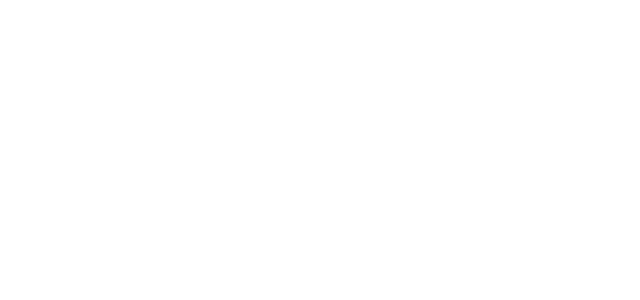
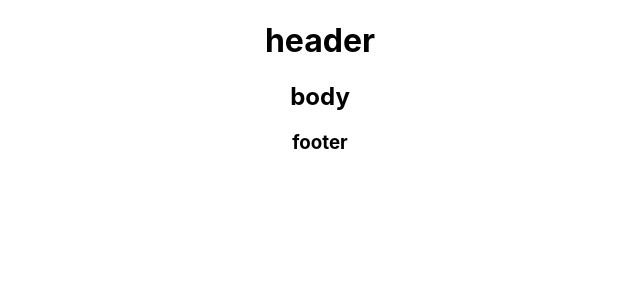
Before and after one commit to Einere/todo-ts-react, a React (Create React App) app: page / in a window 1280 px wide. Shown: the top 300 px of the page, without its empty margins (320-960 px from the left). Built offline with nearby package versions, Linux system fonts and the light colour scheme.

Commit message:
Add Basic page and section component
메인화면을 보여줄 기본적인 컴포넌트들을 생성함.

Signed-off-by: Einere <kjwsx23@gmail.com>

```diff
--- a/src/App.tsx
+++ b/src/App.tsx
@@ -1,10 +1,11 @@
 import React from 'react';
 import './App.css';
+import Home from "./page/Home";
 
 const App = () => {
     return (
         <div className="App">
-
+            <Home/>
         </div>
     );
 };
--- /dev/null
+++ b/src/component/Body.tsx
@@ -0,0 +1,7 @@
+import React, {FunctionComponent} from 'react';
+
+export const Body: FunctionComponent = function () {
+    return (
+        <h2>body</h2>
+    );
+};
--- /dev/null
+++ b/src/component/Footer.tsx
@@ -0,0 +1,7 @@
+import React, {FunctionComponent} from 'react';
+
+export const Footer: FunctionComponent = function () {
+    return (
+        <h3>footer</h3>
+    );
+};
--- /dev/null
+++ b/src/component/Header.tsx
@@ -0,0 +1,7 @@
+import React, {FunctionComponent} from 'react';
+
+export const Header: FunctionComponent = function () {
+    return (
+        <h1>header</h1>
+    );
+};
--- /dev/null
+++ b/src/page/Home.tsx
@@ -0,0 +1,14 @@
+import React from 'react';
+import {Header} from '../component/Header';
+import {Body} from '../component/Body';
+import {Footer} from '../component/Footer';
+
+export default function Home() {
+    return (
+        <>
+            <Header/>
+            <Body/>
+            <Footer/>
+        </>
+    );
+};
```
